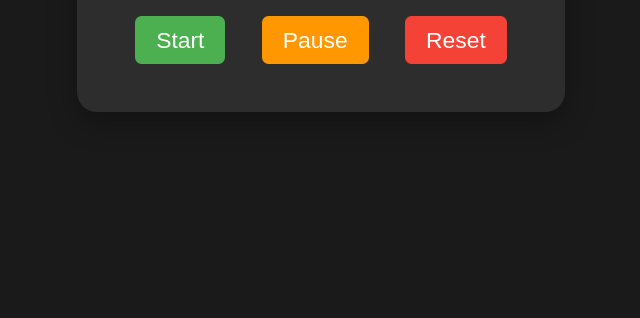
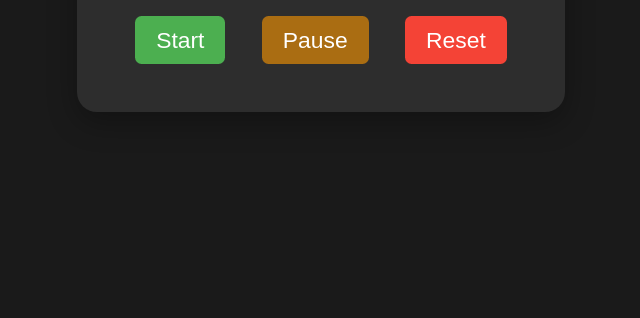
Before and after one commit to Kryatar/TEST-Pomodoro, a plain HTML site: page index.html in a window 1280 px wide. Shown: the part 482-800 px from the top of the page, without its empty margins (319-959 px from the left). Drawn offline with Linux system fonts and the light colour scheme.

Commit message:
new colour

```diff
--- a/styles.css
+++ b/styles.css
@@ -66,7 +66,7 @@ h1 {
 }
 
 #pause {
-    background-color: #ff9800;
+    background-color: #ff990098;
 }
 
 #pause:hover {
```
